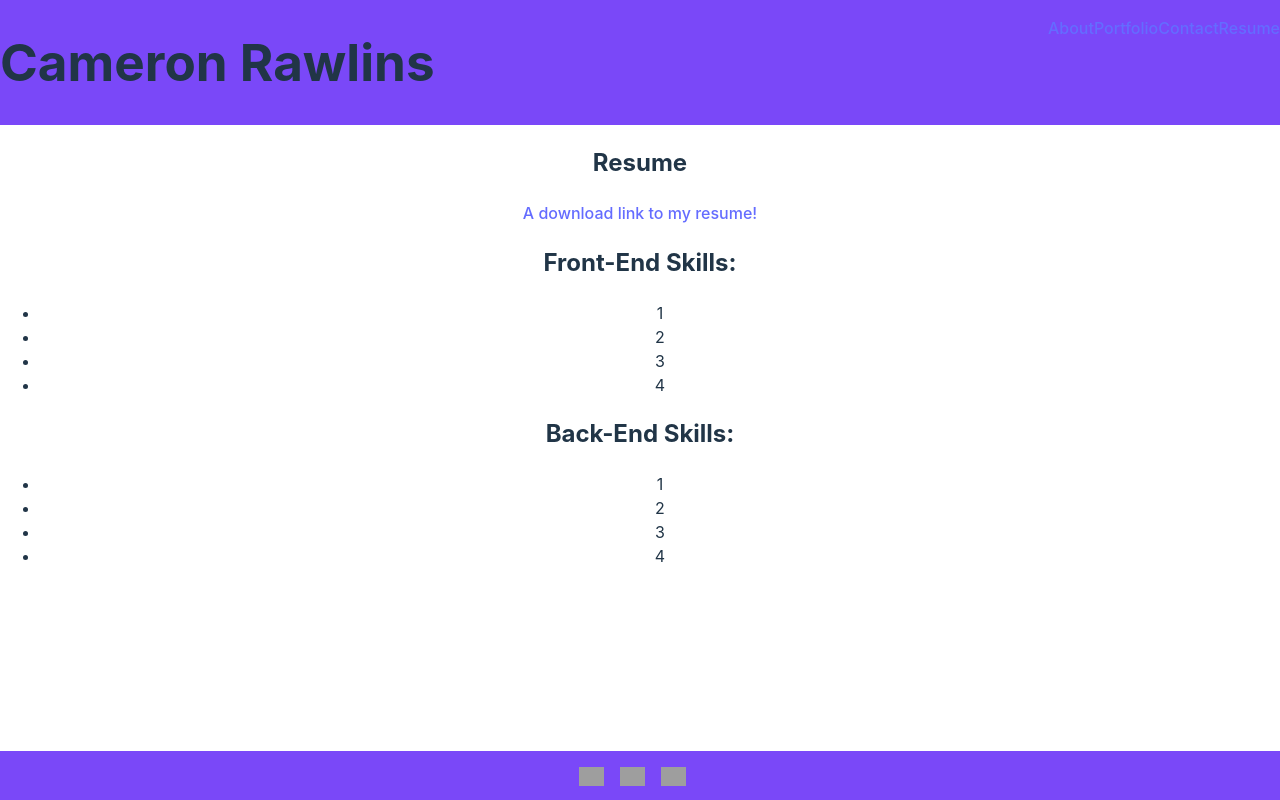
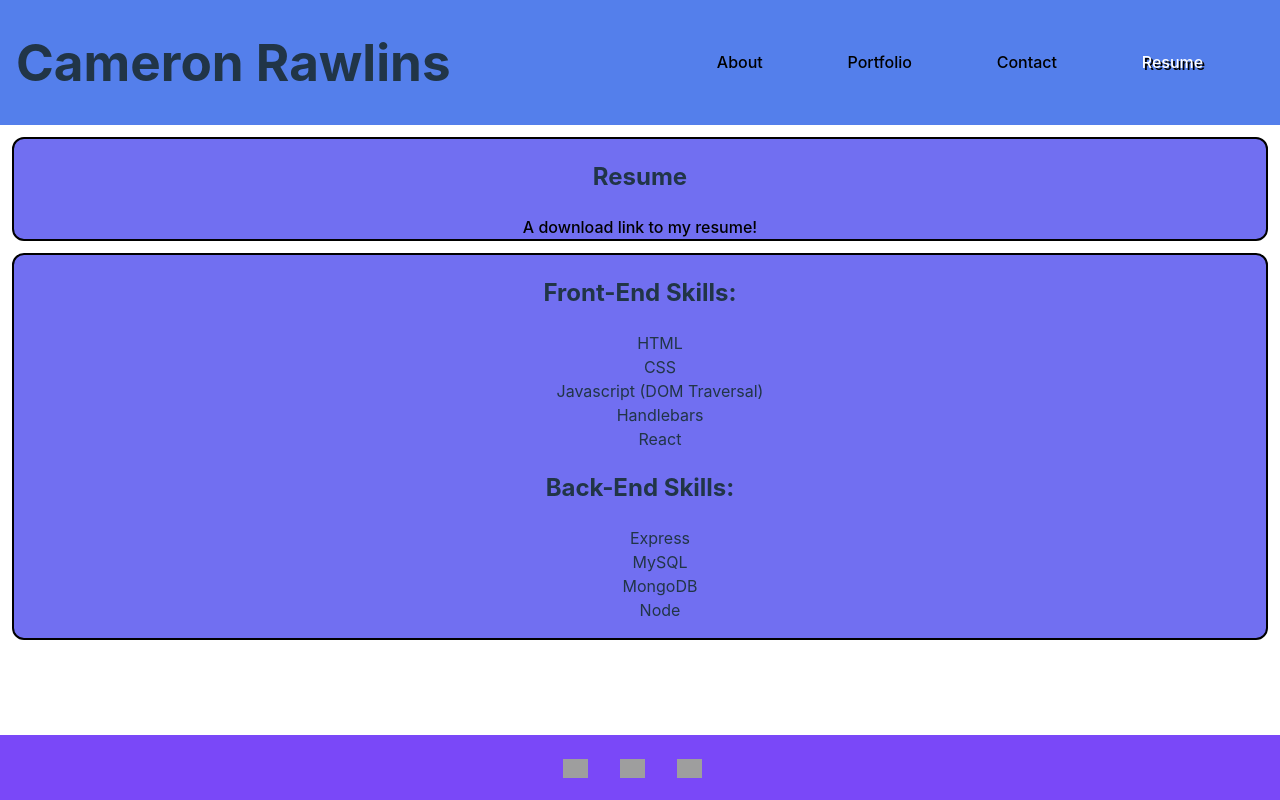
Before and after one commit to GameCatCam/cameron-rawlins-portfolio-page, a React (Vite) app: page /Resume in a window 1280 px wide. Built offline with nearby package versions, Linux system fonts and the light colour scheme; grey boxes are pictures that could not be loaded.

Commit message:
added in missing page content

```diff
--- a/src/App.css
+++ b/src/App.css
@@ -13,6 +13,17 @@
 
 .cam-logo {
   border-radius: 100%;
+}
+
+.site-logo {
+  margin-left: 16px;
+}
+
+.nav-position {
+  display: flex;
+  align-items: center;
+  width: 50%;
+  justify-content: space-evenly;
 }
 
 .contact-container {
@@ -68,7 +79,22 @@
   font-size: 14px;
 }
 
-@media only screen and (max-width: 400px) {
+.resume {
+  border: 2px solid #000000;
+  margin: 12px;
+  border-radius: 12px;
+  background-color: #716ff1;
+}
+
+.resume-list {
+  list-style-type: none;
+}
+
+.resume-dl a {
+  margin: 12px;
+}
+
+@media only screen and (max-width: 450px) {
   .contact-container {
     flex-direction: column;
     align-items: stretch;
@@ -80,4 +106,12 @@
     height: auto;
     margin: 10px 0;
   }
+
+  .nav-position {
+    display: flex;
+    align-items: center;
+    width: auto;
+    justify-content: space-evenly;
+    font-size: 8px;
+  }
 }
--- a/src/components/Header.jsx
+++ b/src/components/Header.jsx
@@ -1,30 +1,23 @@
-import { Link } from 'react-router-dom';
-import Navbar from './Navigation';
+import { NavLink } from 'react-router-dom';
 
 export default function Nav() {
     return (
-        <>
         <header>
-                <h1>
-                    Cameron Rawlins
-                </h1>
-                <Navbar
-                    links={[
-                        <Link key={1} className='nav-link' to='/'>
+            <h1 className='site-logo'>Cameron Rawlins</h1>
+            <nav className='nav-position'>
+                <NavLink className='nav-link' to='/' activeClassName='active'>
                     About
-                        </Link>,
-                        <Link key={2} className='nav-link' to='/portfolio'>
+                </NavLink>
+                <NavLink className='nav-link' to='/portfolio' activeClassName='active'>
                     Portfolio
-                        </Link>,
-                        <Link key={3} className='nav-link' to='/contact'>
+                </NavLink>
+                <NavLink className='nav-link' to='/contact' activeClassName='active'>
                     Contact
-                        </Link>,
-                        <Link key={4} className='nav-link' to='/Resume'>
+                </NavLink>
+                <NavLink className='nav-link' to='/resume' activeClassName='active'>
                     Resume
-                        </Link>,
-                    ]}
-                />
+                </NavLink>
+            </nav>
       </header>
-        </>
     )
 }
--- a/src/index.css
+++ b/src/index.css
@@ -15,11 +15,17 @@
 
 a {
   font-weight: 500;
-  color: #646cff;
+  color: #000000;
   text-decoration: inherit;
+  margin: 8px;
 }
 a:hover {
-  color: #535bf2;
+  color: #4d17a5;
+}
+
+.nav-link.active {
+  color: white;
+  text-shadow: #000000 2px 2px;
 }
 
 body {
@@ -31,7 +37,7 @@ body {
 }
 
 header {
-  background-color: #7A48F8;
+  background-color: #547feb;
   min-width: 100%;
   display: inline-flex;
   justify-content: space-between;
@@ -85,7 +91,7 @@ button:focus-visible {
   }
 }
 
-@media only screen and (max-width: 400px) {
+@media only screen and (max-width: 450px) {
   h1 {
     font-size: 1.2em;
   }
--- a/src/pages/About.jsx
+++ b/src/pages/About.jsx
@@ -6,7 +6,16 @@ export default function AboutPage() {
             <div>
                 <img className="cam-logo" src="https://media.discordapp.net/attachments/424058611107364867/1176365870684053504/self_portrait_again.jpg?ex=656e9b17&is=655c2617&hm=c80ce92729708802ccc689e2e9cfb1add16e54df4effddaa5732ddb429a126c4&="></img>
                 <p>
-                    You'd think that I am a normal man... I am not!~ I am the future of the internet... As you can see :) (sneaking emojie cuz im sneaky)
+                    Hello! My name is Cameron Rawlins. I am a web developer working out of Northeast Ohio (although remote work
+                    is always an option).
+                </p>
+                <p>
+                    I can do both front end and back end development work using either a basic MVC structure
+                    with handlebars, or a MERN structure with REACT (what this site is made with).
+                </p>
+                <p>
+                    My interests lie mostly in a design capacity, but I can work with javascript in an
+                    application development capacity.
                 </p>
             </div>
         </div>
--- a/src/pages/Portfolio.jsx
+++ b/src/pages/Portfolio.jsx
@@ -8,15 +8,45 @@ export default function PortfolioPage() {
                 appLink="https://anthony-gg.github.io/event-forecaster/"
                 githubLink="https://github.com/Anthony-GG/event-forecaster"
                 appImg="https://github.com/Anthony-GG/event-forecaster/raw/main/assets/images/event-forecaster-main.png"
-                appDesc="Event Forecaster (Javascript)"
+                appDesc="Event Forecaster (Front-End)"
             />
             <Project
                 key={2}
                 appLink="https://media.discordapp.net/attachments/424058611107364867/1176400725996216391/chatstrology.png?ex=656ebb8d&is=655c468d&hm=33bd2a054d01e54ec26eb12ba60549a7820f61d901c63edb19d6282ef0c9f19b&=&width=1202&height=676"
                 githubLink="https://github.com/GameCatCam/Astrology-Board"
                 appImg="../src/assets/chatstrology.png"
-                appDesc="Chatstrology (Handlebars/Express/MySql)"
+                appDesc="Chatstrology (Full-Stack)"
+            />
+            <Project
+                key={3}
+                appLink="https://glacial-refuge-64830-5b26cd1a184a.herokuapp.com"
+                githubLink="https://github.com/GameCatCam/MVC-Tech-Blog-Challenge"
+                appImg="https://media.discordapp.net/attachments/424058611107364867/1176696086052741160/download_1.png?ex=656fcea0&is=655d59a0&hm=99fc7c600e799c47f257e4dc0d586436f8b8ee0c370d61702d3752fec5d3eb3a&=&format=webp&width=845&height=676"
+                appDesc="Tech Blog (Full-Stack)"
+            />
+            <Project
+                key={4}
+                appLink="https://gamecatcam.github.io/coding-quiz-challenge/"
+                githubLink="https://github.com/GameCatCam/coding-quiz-challenge"
+                appImg="https://github.com/GameCatCam/coding-quiz-challenge/raw/main/assets/screenshot.png"
+                appDesc="Quiz Challenge (Front-End)"
+            />
+            <Project
+                key={5}
+                appLink="https://github.com/GameCatCam/employee-info-tracker"
+                githubLink="https://github.com/GameCatCam/employee-info-tracker"
+                appImg="https://media.discordapp.net/attachments/424058611107364867/1176697781528829952/Untitled.png?ex=656fd035&is=655d5b35&hm=048b20c9ede7776e30c3758bdca6f1bc5d51a372b20fbb408faf741f804e9e5a&=&format=webp&width=1187&height=676"
+                appDesc="Employee DB (Back-End)"
+            />
+            <Project
+                key={6}
+                appLink="/portfolio"
+                githubLink="/portfolio"
+                appImg="https://t3.ftcdn.net/jpg/06/16/17/88/360_F_616178830_rySDz4kA4m5l7tiWta1O0qLAFhFqw2eS.jpg"
+                appDesc="TBD (Full-Stack)"
             />
         </div>
     )
 }
+
+//
--- a/src/pages/Resume.jsx
+++ b/src/pages/Resume.jsx
@@ -1,27 +1,30 @@
 export default function ResumePage() {
     return (
         <div>
-            <h2>Resume</h2>
-            <a href="../src/assets/Cameron-Rawlins.pdf" download="cameron-resume.pdf">
-                A download link to my resume!
-            </a>
-            <div>
+            <div className="resume">
+                <h2>Resume</h2>
+                <a className="resume-dl" href="../src/assets/Cameron-Rawlins.pdf" download="cameron-resume.pdf">
+                    A download link to my resume!
+                </a>
+            </div>
+            <div className="resume">
                 <div>
                     <h2>Front-End Skills:</h2>
                     <ul>
-                        <li>1</li>
-                        <li>2</li>
-                        <li>3</li>
-                        <li>4</li>
+                        <li className="resume-list">HTML</li>
+                        <li className="resume-list">CSS</li>
+                        <li className="resume-list">Javascript (DOM Traversal)</li>
+                        <li className="resume-list">Handlebars</li>
+                        <li className="resume-list">React</li>
                     </ul>
                 </div>
                 <div>
                     <h2>Back-End Skills:</h2>
                     <ul>
-                        <li>1</li>
-                        <li>2</li>
-                        <li>3</li>
-                        <li>4</li>
+                        <li className="resume-list">Express</li>
+                        <li className="resume-list">MySQL</li>
+                        <li className="resume-list">MongoDB</li>
+                        <li className="resume-list">Node</li>
                     </ul>
                 </div>
             </div>
```
Lines whose indentation alone changed are shown as unchanged.
